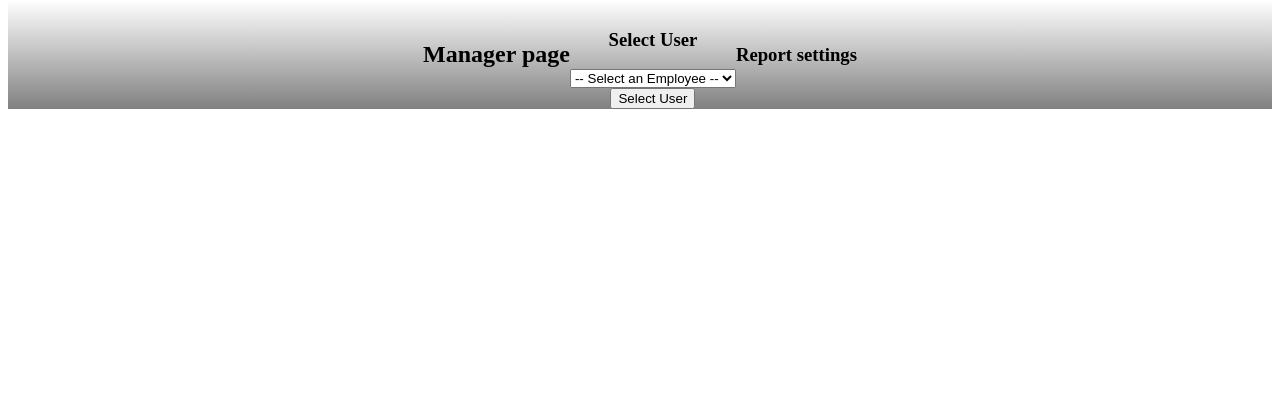
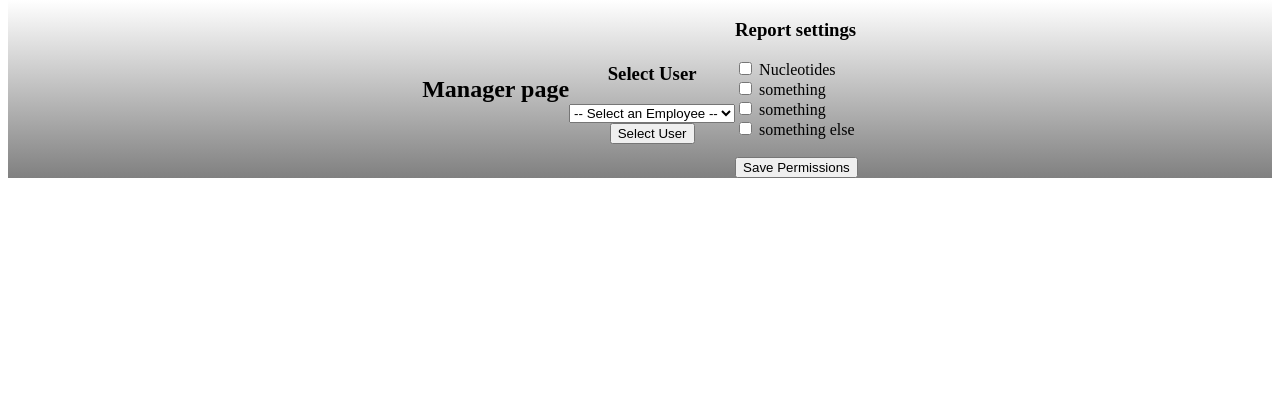
Before and after one commit to aolson078/biokit, a Flask app: page /manager.html in a window 1280 px wide. Shown: the part 190-610 px from the top of the page. Run offline with Flask 3, Linux system fonts and the light colour scheme.

Commit message:
added modifying report option

```diff
--- a/templates/manager.html
+++ b/templates/manager.html
@@ -17,8 +17,30 @@ Manager
         </select>
         <button onclick="getUserReports()">Select User</button>
     </div>
-    <div>
+    <div class="manager-mod-report">
         <h3>Report settings</h3>
+        <form action="/mod-report" action="/update-report" method="post">
+            <label>
+                <input type="checkbox" name="compNucleotide"> Nucleotides
+            </label>
+            <br>
+            <label>
+                <input type="checkbox" name="compSomething"> something
+            </label>
+            <br>
+            <label>
+                <input type="checkbox" name="printReports"> something
+            </label>
+            <br>
+            <label>
+                <input type="checkbox" name="changeSettings"> something else
+            </label>
+            <br>
+            <br>
+            <div style="text-align:center">
+                <button type="submit">Save Permissions</button>
+            </div>
+        </form>
     </div>
 
     <div id="report-container"></div>
```
